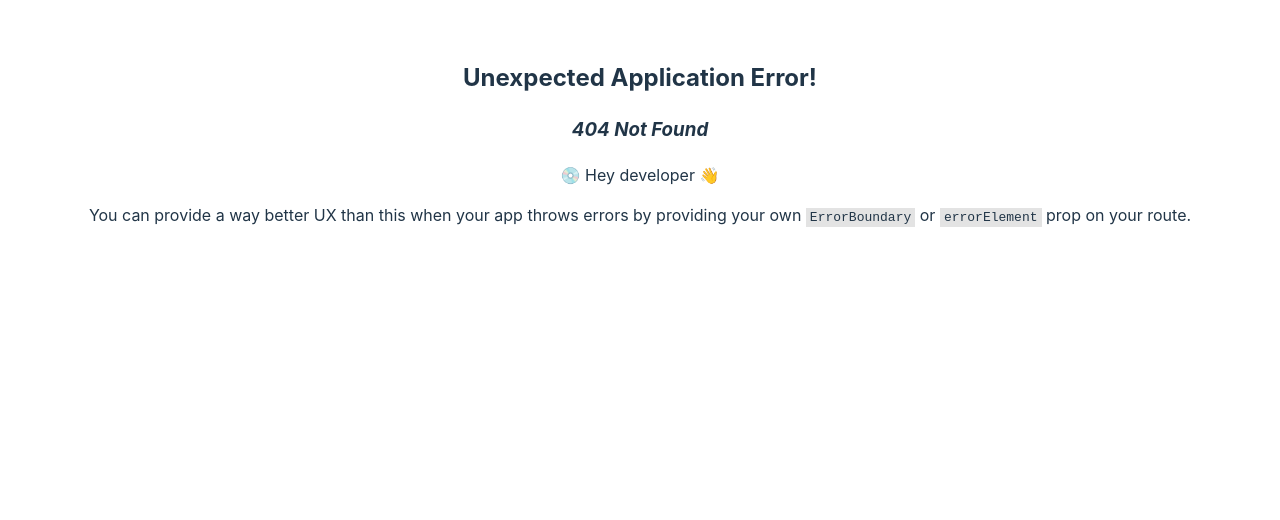
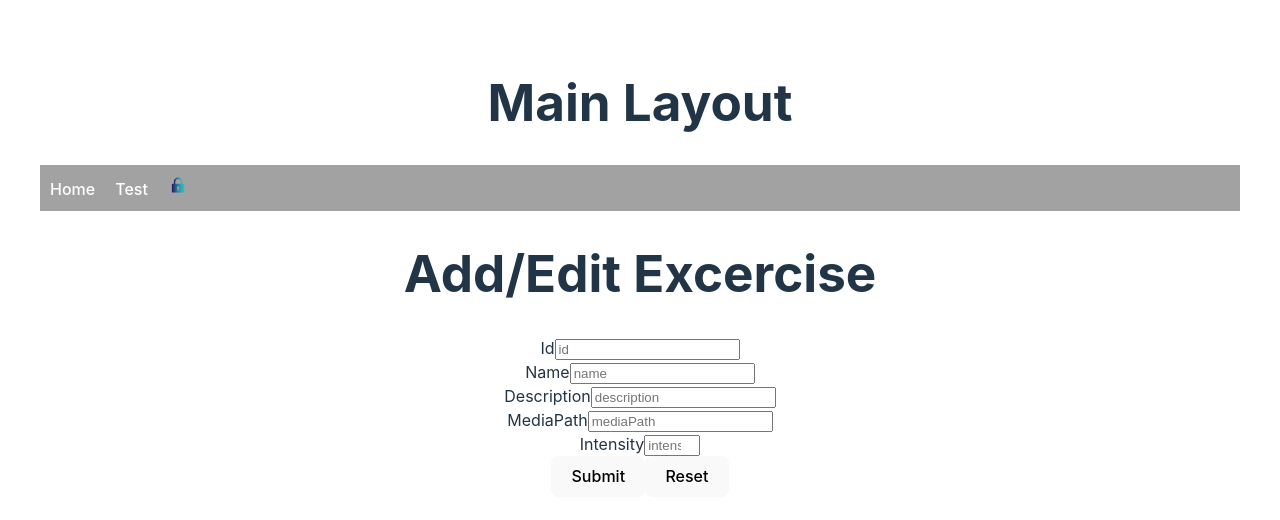
Before and after one commit to kotteletfisk/anatomy-archive-react, a React (Vite) app: page /AdminPage in a window 1280 px wide. Before the commit this address had no page. Shown: the top 520 px of the page. Built offline with nearby package versions, Linux system fonts and the light colour scheme.

Commit message:
adminPage expanded a lot

```diff
--- a/mockDB/db.json
+++ b/mockDB/db.json
@@ -1,4 +1,3 @@
-
 {
   "MuscleGroup": [
     {
@@ -135,5 +134,12 @@
       "mediaPath": null,
       "description": "Pull-up bar description"
     }
+  ],
+  "User": [
+    {
+      "id": 1,
+      "username": "admin",
+      "password": "admin"
+    }
   ]
 }
--- a/package.json
+++ b/package.json
@@ -13,7 +13,8 @@
   "dependencies": {
     "react": "^18.2.0",
     "react-dom": "^18.2.0",
-    "react-router-dom": "^6.21.0"
+    "react-router-dom": "^6.21.0",
+    "router-dom": "^2.2.11"
   },
   "devDependencies": {
     "@types/react": "^18.2.37",
--- a/src/App.jsx
+++ b/src/App.jsx
@@ -6,12 +6,14 @@ import {
 } from "react-router-dom";
 import MainLayout from "./layouts/MainLayout";
 import Test from "./pages/Test";
+import AdminPage from "./pages/AdminPage";
 
 function App() {
   const routes = createBrowserRouter(
     createRoutesFromElements(
       <Route path="/" element={<MainLayout />}>
         <Route path="/test" element={<Test />} />
+        <Route path="/AdminPage" element={<AdminPage />} />
       </Route>
     )
   );
--- a/src/layouts/MainLayout.jsx
+++ b/src/layouts/MainLayout.jsx
@@ -1,4 +1,5 @@
 import { NavLink, Outlet, useLocation } from "react-router-dom";
+
 
 function MainLayout() {
   const location = useLocation();
@@ -28,6 +29,7 @@ function MainLayout() {
         <div id="nav-items">
           <NavLink to="/">Home</NavLink>
           <NavLink to="/test">Test</NavLink>
+          <NavLink to="/AdminPage" className={'loginLock'}><img src="src\assets\loginLock.png" width={20} height={20}/></NavLink>
         </div>
       </div>
 
--- a/src/pages/AdminPage.jsx
+++ b/src/pages/AdminPage.jsx
@@ -1,7 +1,96 @@
-function AdminPage() {
+import { useState, useEffect } from "react";
+
+function AdminPage(excerciseToEdit, mutateExcercise ) {
+    const [foundExcercise, setFoundExcercise] = useState(true);
+  const blankExcercise = { id: null, name: "", amount: null, rarity: "", price: null };
+
+    const [excercise, setExcercise] = useState({ ...excerciseToEdit });
+
+    useEffect(() => {
+      setExcercise(excerciseToEdit);
+    }, [excerciseToEdit]);
+
+    function handleChange(event) {
+      const value = event.target.value;
+      const name = event.target.id;
+      setExcercise({ ...excercise, [name]: value });
+    }
+
+      function handleSubmit(event) {
+          event.preventDefault();
+          console.log("submit", excercise)
+          mutateExcercise(excercise)
+      }
+
     return (
       <div>
-      <h1>Admin Page</h1>
+        <h1>Add/Edit Excercise</h1>
+        {foundExcercise ? (
+            <div>
+              <form className="excerciseForm" onSubmit={handleSubmit}>
+          <div className="formcontent">
+          <label className="formlabel" htmlFor="id">Id</label>
+          <input className="forminput"
+            id="id"
+            type="number"
+            readOnly
+            placeholder="id"
+            value={excercise.id}
+          /></div>
+          <div className="formcontent">
+          <label className="formlabel" htmlFor="name">Name</label>
+          <input className="forminput"
+            id="name"
+            type="text"
+            placeholder="name"
+            value={excercise.name}
+            onChange={handleChange}
+          /></div>
+          <div className="formcontent">
+          <label className="formlabel" htmlFor="description">Description</label>
+          <input className="forminput"
+            id="description"
+            type="text"
+            placeholder="description"
+            value={excercise.description}
+            onChange={handleChange}
+          /></div>
+          <div className="formcontent">
+          <label className="formlabel" htmlFor="mediaPath">MediaPath</label>
+          <input className="forminput"
+            id="mediaPath"
+            type="text"
+            placeholder="mediaPath"
+            value={excercise.mediaPath}
+            onChange={handleChange}
+          /></div>
+          <div className="formcontent">
+          <label className="formlabel" htmlFor="intensity">Intensity</label>
+          <input className="forminput"
+            id="intensity"
+            type="number"
+            min={1}
+            max={10}
+            placeholder="intensity"
+            value={excercise.intensity}
+            onChange={handleChange}
+          /></div>
+          <button className="btn btn-primary">Submit</button>
+          <button
+            className="btn btn-danger"
+            onClick={() => setExcercise(blankExcercise)}
+          >
+            Reset
+          </button>
+        </form>
+            </div>
+          ) : (
+            <div>
+            <p>No excercise found yet</p>
+            <p>Insert search function here</p>
+            </div>
+          )}
+
       </div>
     );
   }
--- a/src/styles/index.css
+++ b/src/styles/index.css
@@ -75,6 +75,7 @@ button:focus-visible {
   padding: 10px;
   display: flex;
   justify-content: flex-start;
+  max-height: 50px;
 }
 
 #nav-items a {
@@ -94,3 +95,8 @@ button:focus-visible {
 #nav-items a.active:hover {
   color: white;
 }
+
+.loginLock image{
+  width: 10px;
+  height: 10px;
+}
```
Also changed, not shown: src/util/persistence.js (added, +31 -0 lines), src/assets/loginLock.png (added), 1 other file (tests, documents, lock files or other folders). Lines whose indentation alone changed are shown as unchanged.
